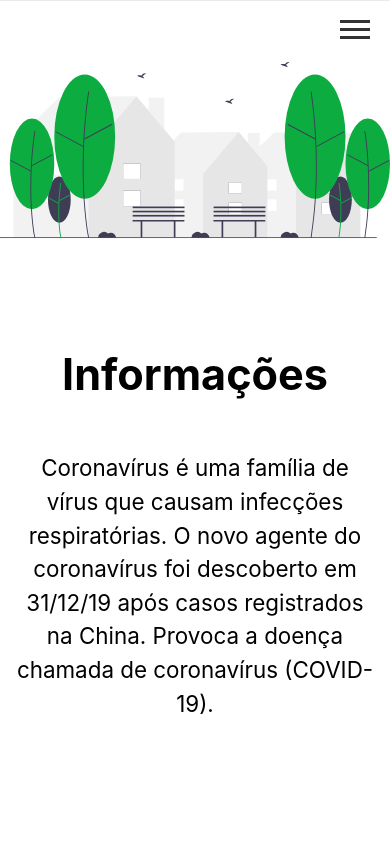
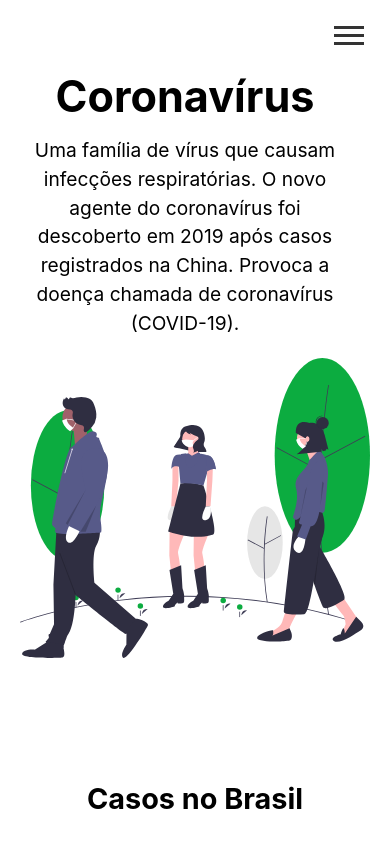
Before and after one commit to joaopedroaa/covidbrazil, a Next.js app: page /covid in a window 390 px wide. Shown: the top 844 px of the page. Built offline with nearby package versions, Linux system fonts and the light colour scheme; no server answers.

Commit message:
feat: create new covid page introduction

```diff
--- a/components/FormatSvg/FormatSvg.module.css
+++ b/components/FormatSvg/FormatSvg.module.css
@@ -1,5 +1,4 @@
 .svgFormated {
-  width: 100%;
-  /* height: auto; */
+  width: auto;
   height: 300px;
 }
--- a/components/Header/Header.module.css
+++ b/components/Header/Header.module.css
@@ -55,10 +55,13 @@
   /* background-color: red; */
 }
 
-@media screen and (max-width: 767px) {
+@media screen and (max-width: 720px) {
   .header {
     height: auto;
     position: fixed;
+    top: 6px;
+    right: 6px;
+    border: none;
   }
 
   .header .controlNav {
@@ -85,7 +88,6 @@
     display: block;
     height: 3px;
     background: #333;
-
   }
 
   .header .controlNavClose {
--- a/components/Layout/index.js
+++ b/components/Layout/index.js
@@ -14,8 +14,11 @@ export default function Layout(props) {
       </Head>
 
       {props.header === 'off' || <Header />}
-      {props.svg && <FormatSvg src={props.svg} />}
-      {props.children}
+
+      <div className={stylesGeneral.content}>
+        {props.svg && <FormatSvg src={props.svg} />}
+        {props.children}
+      </div>
       {props.footer === 'off' || <Footer />}
     </div>
   );
--- a/pages/covid.js
+++ b/pages/covid.js
@@ -12,16 +12,25 @@ import symptomsCards from '../utils/cards/symptoms';
 import styles from '../styles/Covid.module.css';
 import stylesGeneral from '../styles/Styles.module.css';
 
-export default function artigos() {
+import FormatSvg from '../components/FormatSvg';
+
+export default function covid() {
   return (
-    <Layout name="/ Informações" svg="empty_street">
-      <h1 className={stylesGeneral.title}>Informações</h1>
-      <p className={stylesGeneral.description}>
-        Coronavírus é uma família de vírus que causam infecções respiratórias. O
-        novo agente do coronavírus foi descoberto em 31/12/19 após casos
-        registrados na China. Provoca a doença chamada de coronavírus
-        (COVID-19).
-      </p>
+    <Layout name="/ Informações">
+      <div className={styles.introduction}>
+        <div className={styles.introductionData}>
+          <h1 className={`${stylesGeneral.title} ${styles.title}`}>
+            Coronavírus
+          </h1>
+          <p className={`${stylesGeneral.description} ${styles.description}`}>
+            Uma família de vírus que causam infecções respiratórias. O novo
+            agente do coronavírus foi descoberto em 2019 após casos registrados
+            na China. Provoca a doença chamada de coronavírus (COVID-19).
+          </p>
+        </div>
+
+        <FormatSvg src="social_distancing" />
+      </div>
 
       <section className={styles.section}>
         <h2 className={styles.subtitle}>Casos no Brasil</h2>
--- a/styles/Covid.module.css
+++ b/styles/Covid.module.css
@@ -15,22 +15,60 @@
   padding: 100px 0;
 }
 
+.title,
+.subtitle,
+.description {
+  text-align: left;
+}
+
 .title {
   font-size: 2.7rem;
-  text-align: center;
-  margin-top: 3rem;
+  margin-top: 0;
+  margin-bottom: 10px;
 }
 
 .subtitle {
   font-size: 1.8rem;
-  text-align: center;
   margin-bottom: 20px;
 }
 
 .description {
-  font-size: 1rem;
-  margin: 4px 5px 0;
-  text-align: center;
+  font-size: 1.2rem;
+  margin: 4px 0 0;
+  padding: 0;
+}
+
+/* Introduction */
+
+.introduction {
+  display: flex;
+  max-width: 1340px;
+  margin: 0 20px 0;
+}
+
+.introductionData {
+  display: flex;
+  flex-direction: column;
+  justify-content: center;
+
+  max-width: 480px;
+  margin-right: 20px;
+}
+
+@media (max-width: 720px) {
+  .introduction {
+    flex-direction: column;
+  }
+
+  .introductionData {
+    margin-bottom: 20px;
+  }
+
+  .introductionData .title,
+  .introductionData .subtitle,
+  .introductionData .description {
+    text-align: center;
+  }
 }
 
 /* Covid Map */
@@ -171,7 +209,6 @@
   padding: 0;
   margin-top: 80px;
   align-items: flex-start;
-
 }
 .sectionApi p {
   font-size: 1rem;
--- a/styles/Home.module.css
+++ b/styles/Home.module.css
@@ -6,6 +6,7 @@
   justify-content: center;
   align-items: center;
 }
+
 
 .title span {
   color: #0cac40;
--- a/styles/Styles.module.css
+++ b/styles/Styles.module.css
@@ -1,17 +1,11 @@
 .container {
+  min-height: 100vh;
+}
+
+.content {
   display: flex;
   flex-direction: column;
-  /* justify-content: center; */
   align-items: center;
-
-  min-height: 100vh;
-  /* padding: 0 0.5rem; */
-}
-
-@media (max-width: 510px) {
-  .container {
-    /* margin-top: 70px; */
-  }
 }
 
 .title {
@@ -27,3 +21,9 @@
   max-width: 1200px;
   padding: 0 14px;
 }
+
+@media (max-width: 720px) {
+  .content {
+    margin-top: 70px;
+  }
+}
```
Also changed, not shown: public/svg/empty_street.svg (deleted), public/svg/social_distancing.svg (added).
